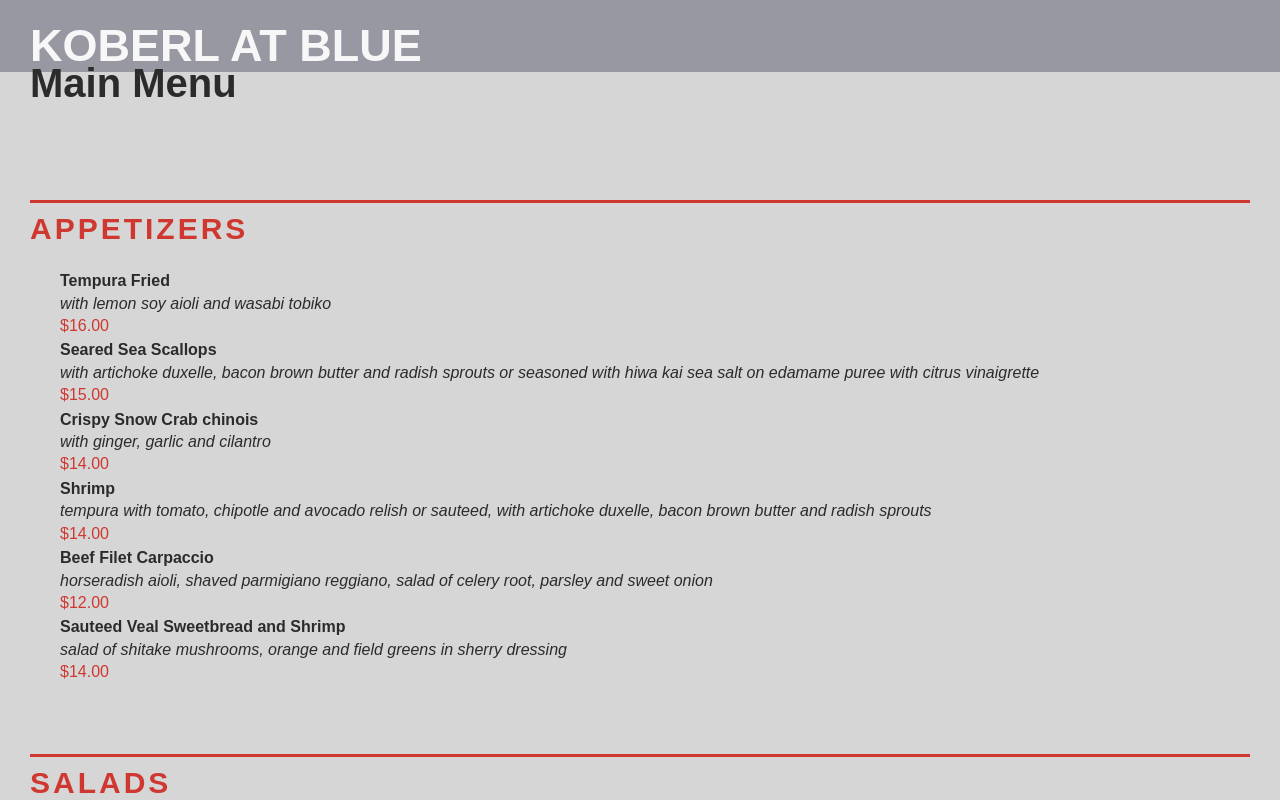
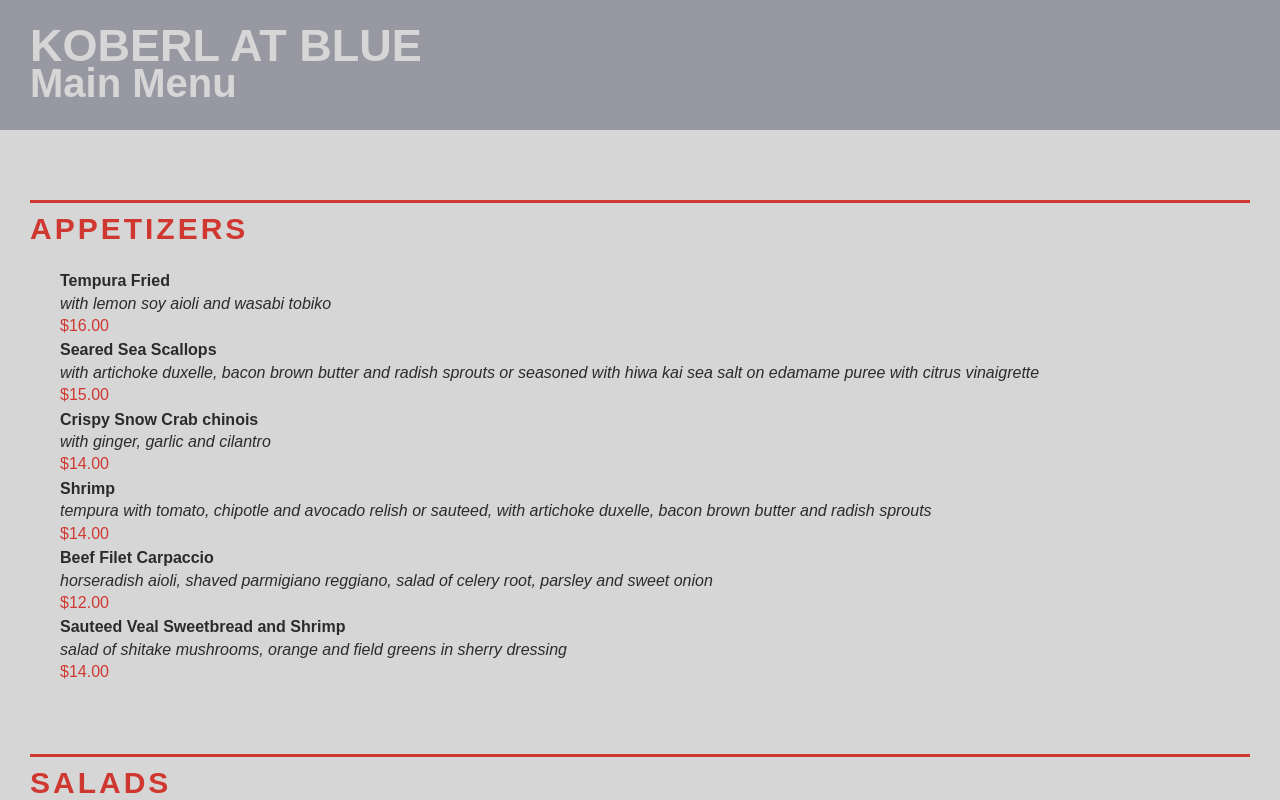
Before and after one commit to leolutzzz/leolutzzz.github.io, a plain HTML site: page grc1090/resturantmenu/index.html in a window 1280 px wide. Shown: the top 800 px of the page. Drawn offline with Linux system fonts and the light colour scheme.

Commit message:
Update colors for h1 and h2 styles

```diff
--- a/grc1090/resturantmenu/style.css
+++ b/grc1090/resturantmenu/style.css
@@ -59,7 +59,7 @@ body {
 
 h1 {
 	background-color: #9898A3;
-	color: #f7f7f7; /* Same as body background. */
+	color: #d6d6d6; /* Same as body background. */
 	font-size: 45px;
 	padding: 35px 30px 15px; /* You want three values. */
 	font-weight: bold;
@@ -68,8 +68,8 @@ h1 {
 
 
 h2 {
-	background-color: #d6d6d6;
-	color: #2b2b2b;
+	background-color: #9898A3;
+	color: #d6d6d6;
 	font-size: 40px;
 	padding: 0px 30px 35px;
 	font-family: sans-serif;
```
